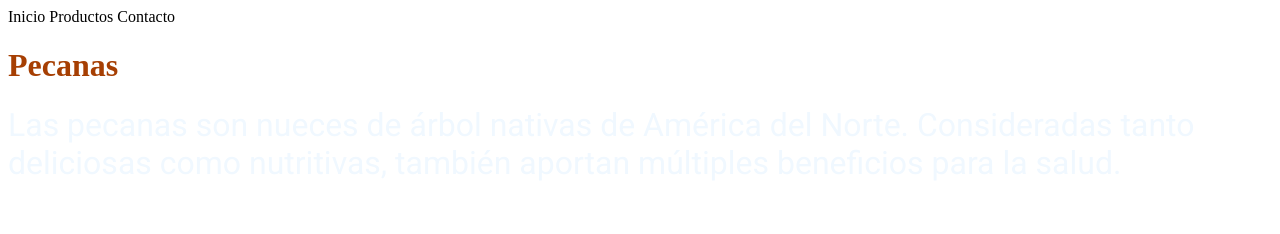
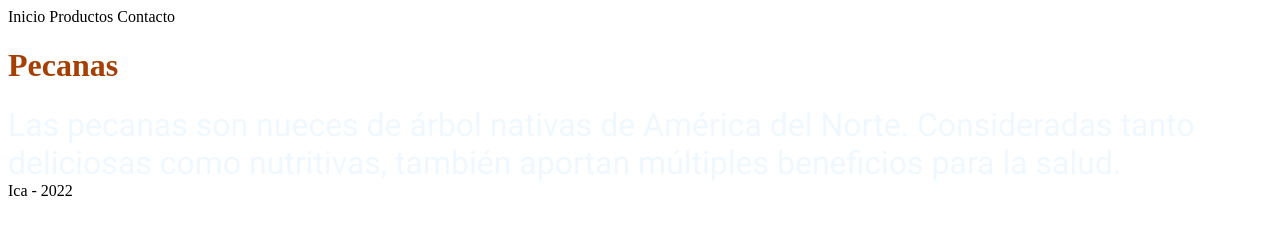
Before and after one commit to flsilvao/Tarea1, a plain HTML site: page index.html in a window 1280 px wide. Drawn offline with Linux system fonts and the light colour scheme.

Commit message:
Agregue footer al sitio

```diff
--- a/index.html
+++ b/index.html
@@ -23,7 +23,7 @@
         </article>
     </main>
     <footer>
-
+Ica - 2022
     </footer>
 </body>
 </html>
```
